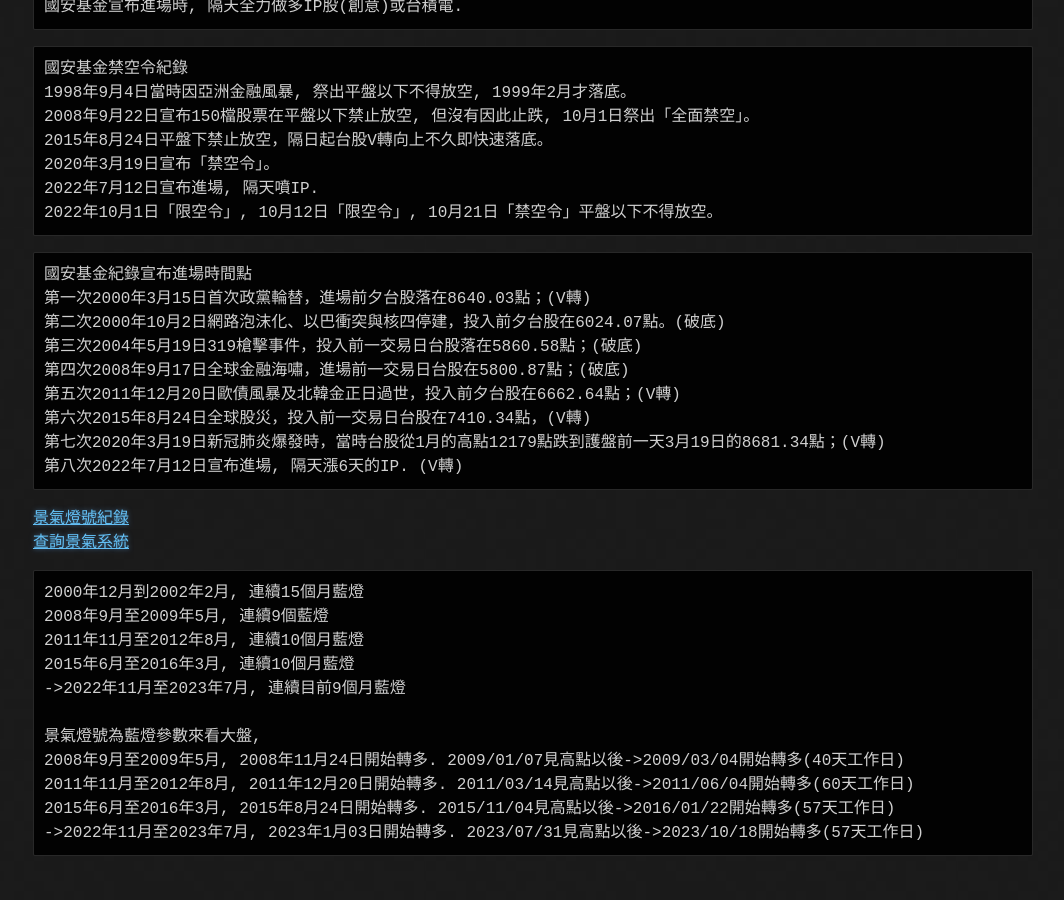
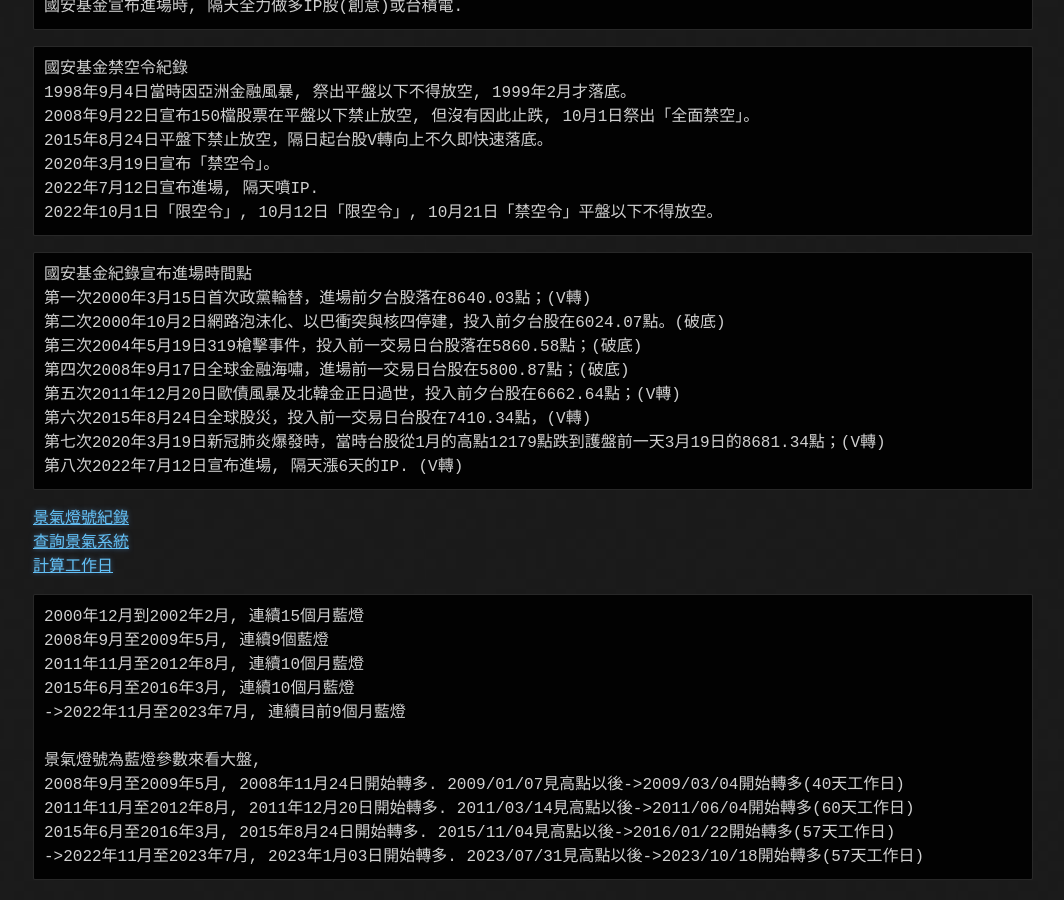
Before and after one commit to lepg5487/Stock_God, a Jekyll site: the page built from experience.md, in a window 1280 px wide and 900 px high, scrolled down 15200 px. Shown: the whole window, without its empty margins (107-1171 px from the left). Built offline with Jekyll 4.4.1, drawn with Linux system fonts in a browser that asks for light colours; our own code applies the rules of GitHub Pages for plain Markdown files; before the commit the page ends 16076 px from its top, so only the background shows below that.

Commit message:
Update experience.md

````diff
--- a/experience.md
+++ b/experience.md
@@ -639,6 +639,7 @@ Step2勝率將近100% ---Example--- 可遇不可求
 
 [景氣燈號紀錄](https://udn.com/news/story/7238/6870080)
 [查詢景氣系統](https://index.ndc.gov.tw/n/zh_tw/data/eco)
+[計算工作日](https://workday.0123456789.tw/)
 ```
 2000年12月到2002年2月, 連續15個月藍燈
 2008年9月至2009年5月, 連續9個藍燈
````
